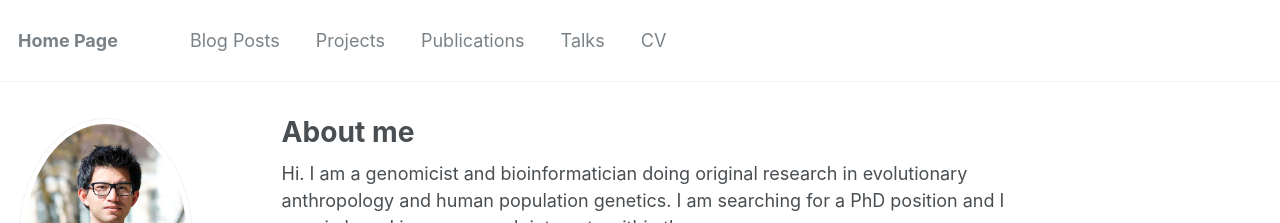
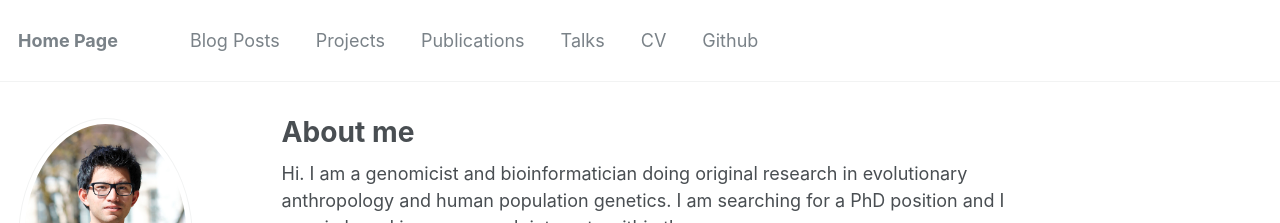
Before and after one commit to JRodrigoF/JRodrigoFlores.github.io, a Jekyll site: the page built from _pages/about.md, in a window 1280 px wide and 1060 px high. Shown: the top 223 px of the window. Built offline with Jekyll 4.4.1, drawn with Linux system fonts in a browser that asks for light colours; some web fonts are replaced.

Commit message:
Update navigation.yml

```diff
--- a/_data/navigation.yml
+++ b/_data/navigation.yml
@@ -14,3 +14,6 @@ main:
 
   - title: "CV"
     url: /cv/
+
+  - title: "Github"
+    url: /Github/
```
